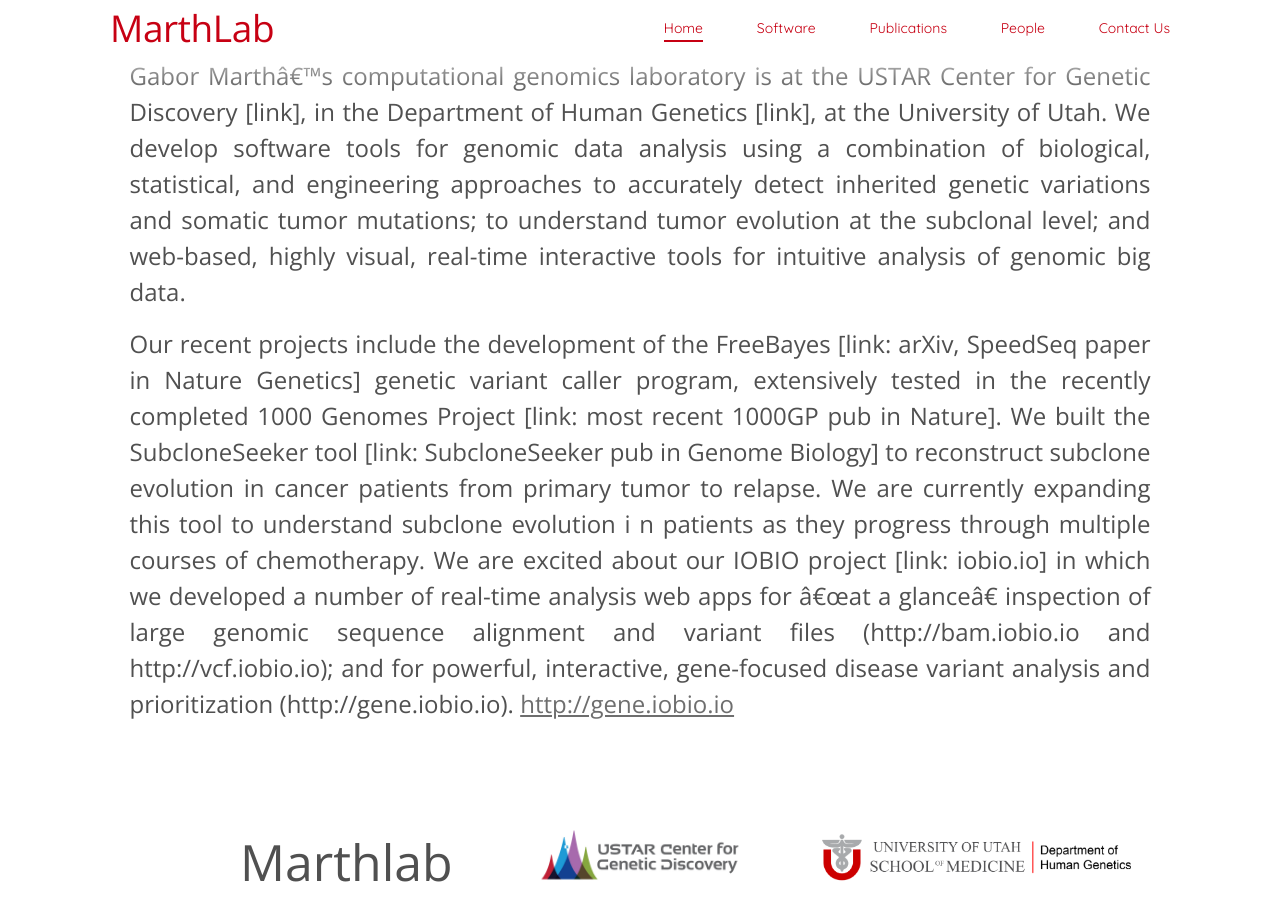
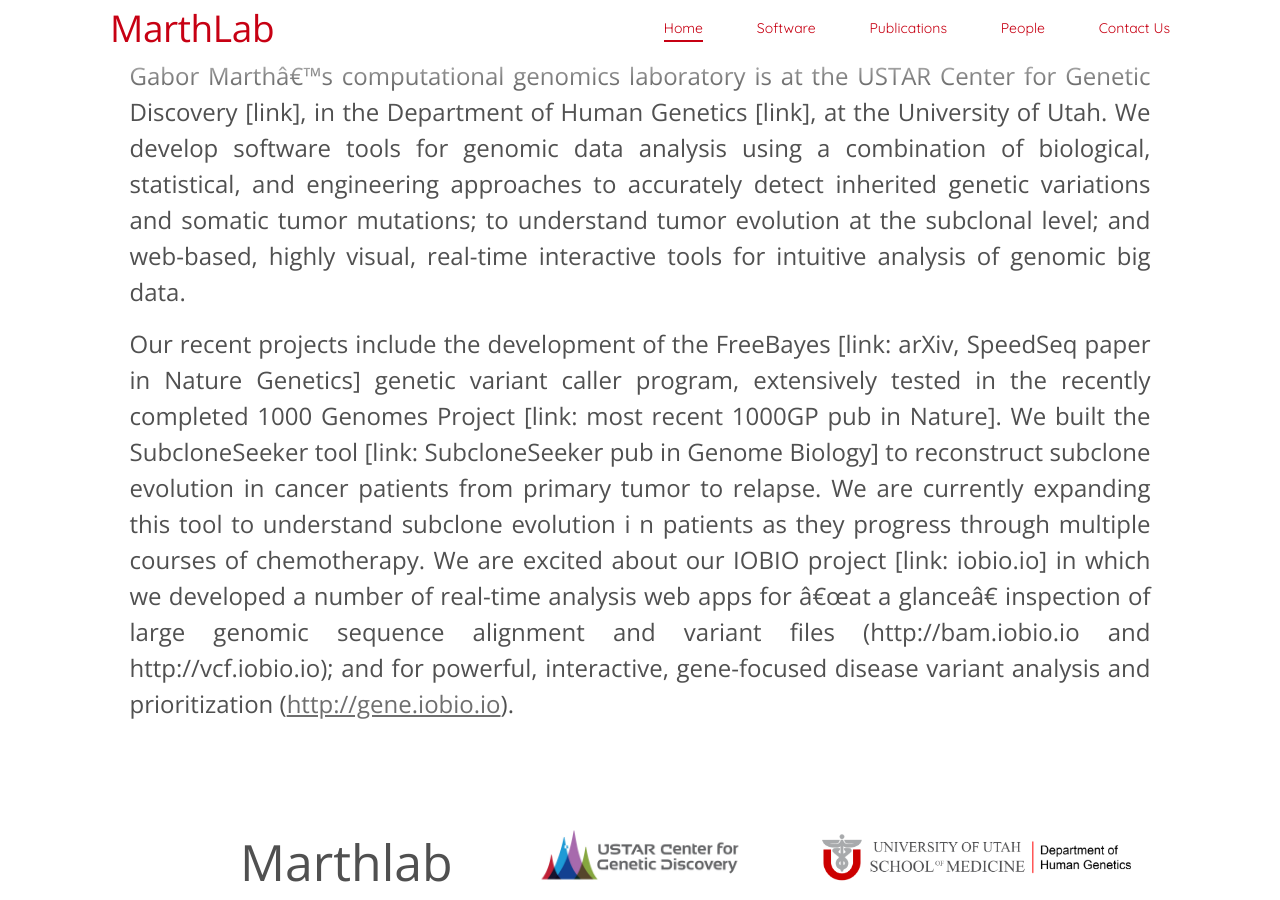
Before and after one commit to marthlab/LabWebsite, a Jekyll site: the page built from index.html, in a window 1280 px wide and 900 px high, scrolled down 514 px. Built offline with Jekyll 4.4.1, drawn with Linux system fonts in a browser that asks for light colours; Markdown is read by kramdown in place of the engine named in the settings; some of the changed lines change nothing that is shown.

Commit message:
Update index.html

```diff
--- a/index.html
+++ b/index.html
@@ -50,7 +50,8 @@
 		n patients as they progress through multiple courses of chemotherapy. We are excited about our IOBIO
 		project [link: iobio.io] in which we developed a number of real-time analysis web apps for “at a glance”
 		inspection of large genomic sequence alignment and variant files (http://bam.iobio.io and http://vcf.iobio.io);
-		and for powerful, interactive, gene-focused disease variant analysis and prioritization (http://gene.iobio.io). <a href="http://gene.iobio.io">http://gene.iobio.io</a>
+		and for powerful, interactive, gene-focused disease variant analysis and prioritization
+		(<a href="http://gene.iobio.io">http://gene.iobio.io</a>).
 
 
 	</div>
```
